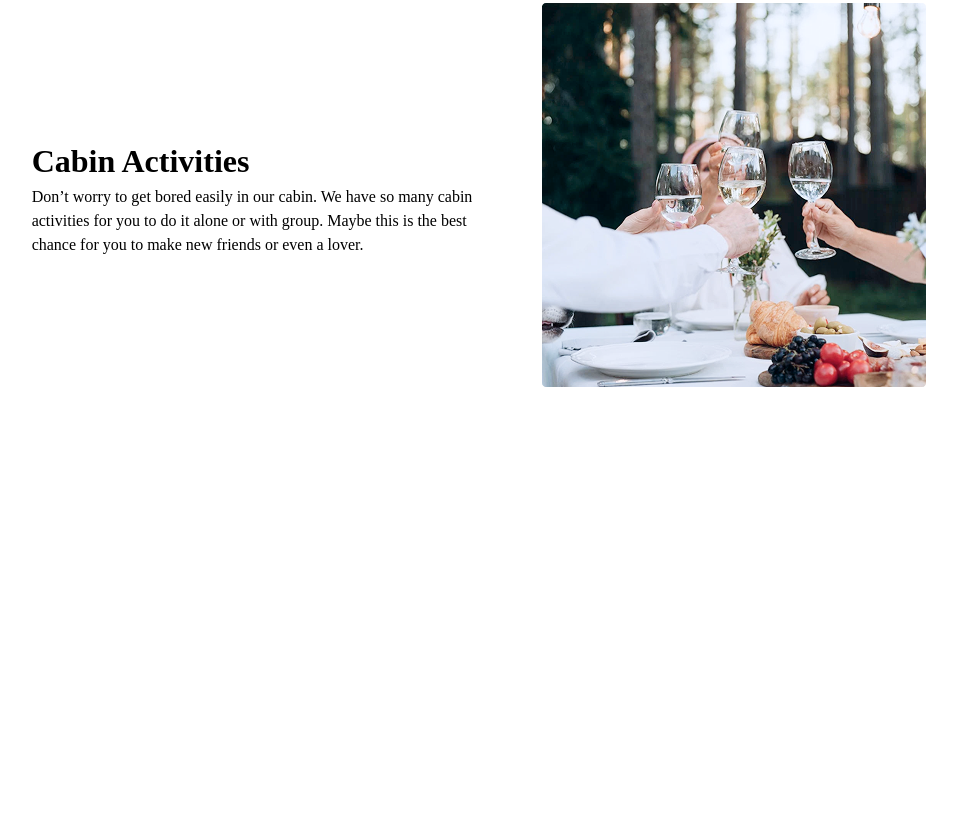
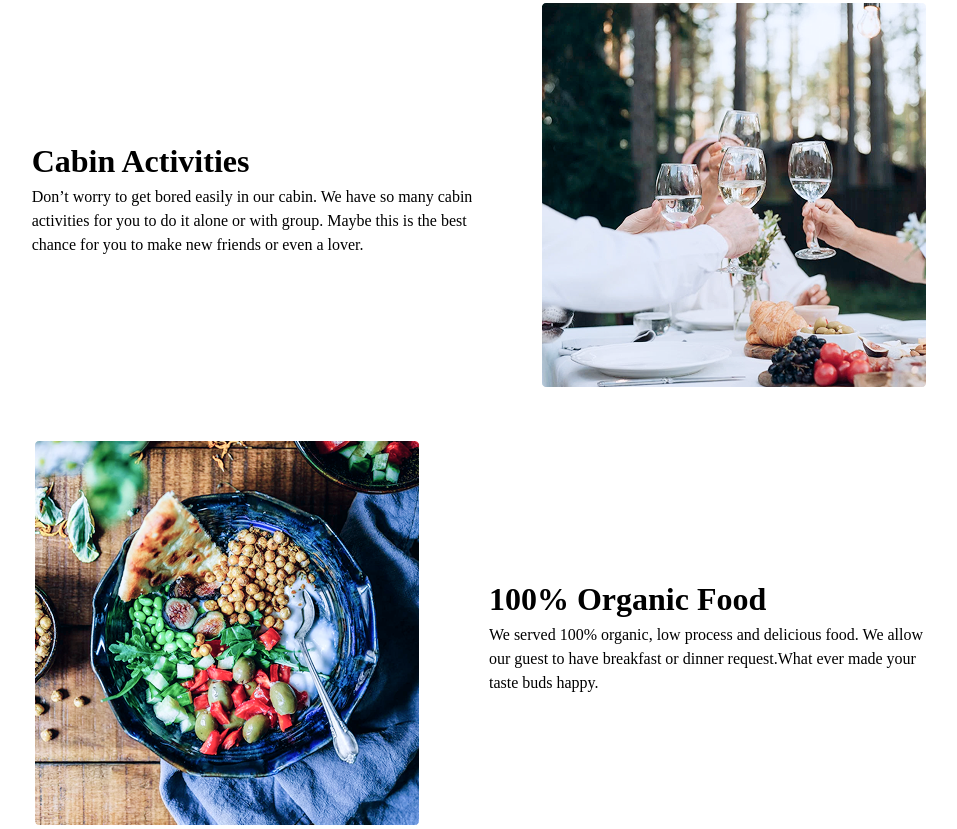
Before and after one commit to karimovmuhamadali91-arch/home-work-14, a plain HTML site: page index.html in a window 1280 px wide. Shown: the part 1598-2427 px from the top of the page, without its empty margins (161-1118 px from the left). Before the commit the page ends 1989 px from the top, so only its background shows below. Drawn offline with Linux system fonts and the light colour scheme.

Commit message:
box4 dob kadm

```diff
--- a/index.html
+++ b/index.html
@@ -78,6 +78,18 @@
             <img src="./img/image 21.png" alt="">
         </div>
     </div>
+    <div class="box4">
+        <div class="b1">
+            <img src="./img/image 18.png" alt="">
+        </div>
+        <div class="b2">
+            <h1>100% Organic Food</h1>
+            <p>
+                We served 100% organic, low process and delicious food. We allow <br> our guest to have breakfast or dinner
+                request.What ever made your <br> taste buds happy.
+            </p>
+        </div>
+    </div>
 </body>
 
 </html>
--- a/style.css
+++ b/style.css
@@ -67,13 +67,25 @@
 .di2 {
     line-height: 1.5;
 }
-.box3  {
+
+.box3 {
     display: flex;
     justify-content: center;
     align-items: center;
     gap: 70px;
     margin-top: 100px;
 }
+
 .d1 {
     line-height: 1.5;
 }
+.box4 {
+    display: flex;
+    justify-content: center;
+    align-items: center;
+    gap: 70px;
+    margin-top: 50px;
+}
+.b2 {
+    line-height: 1.5;
+}
```
Also changed, not shown: img/image 18.png (added).
